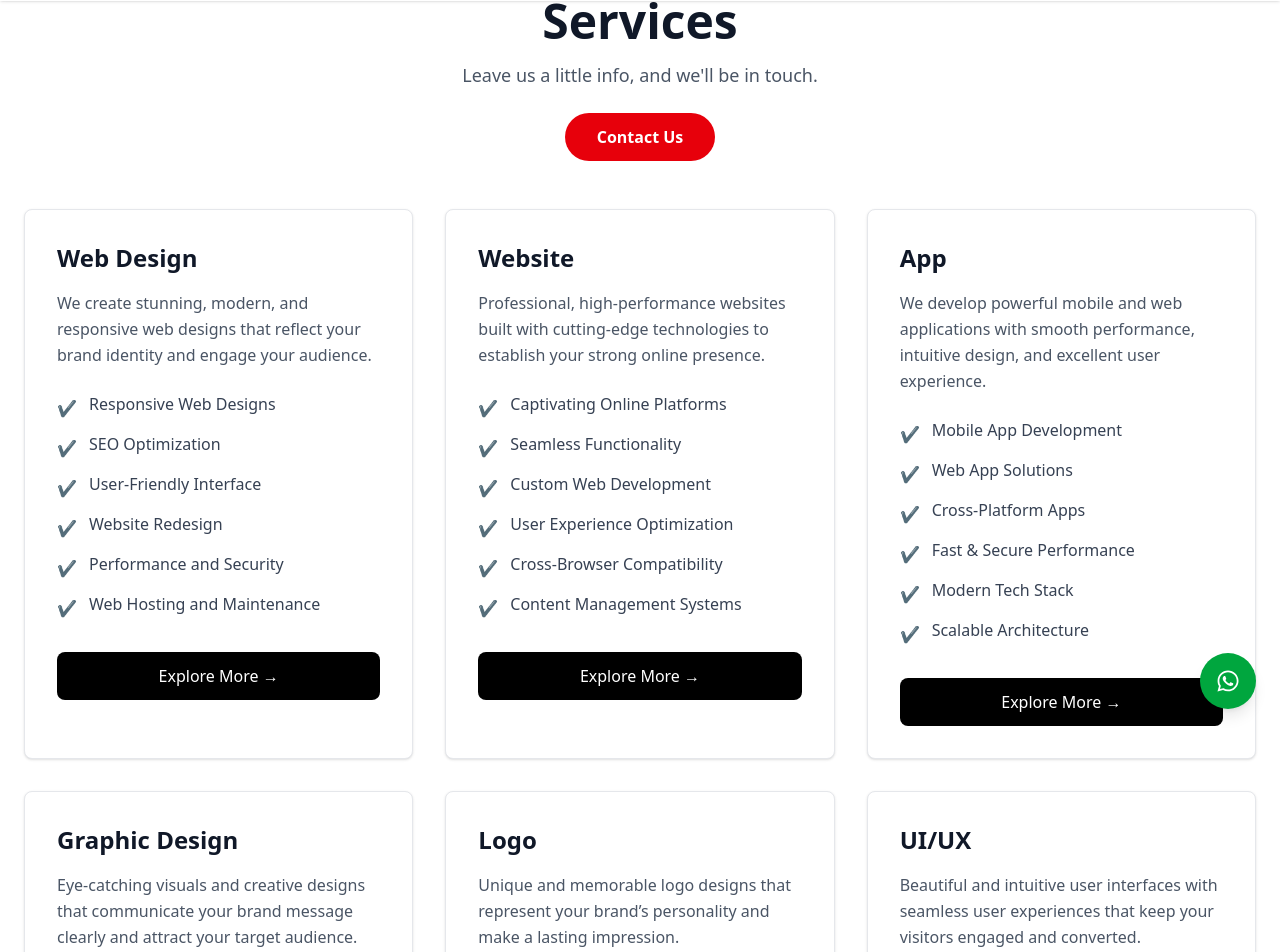
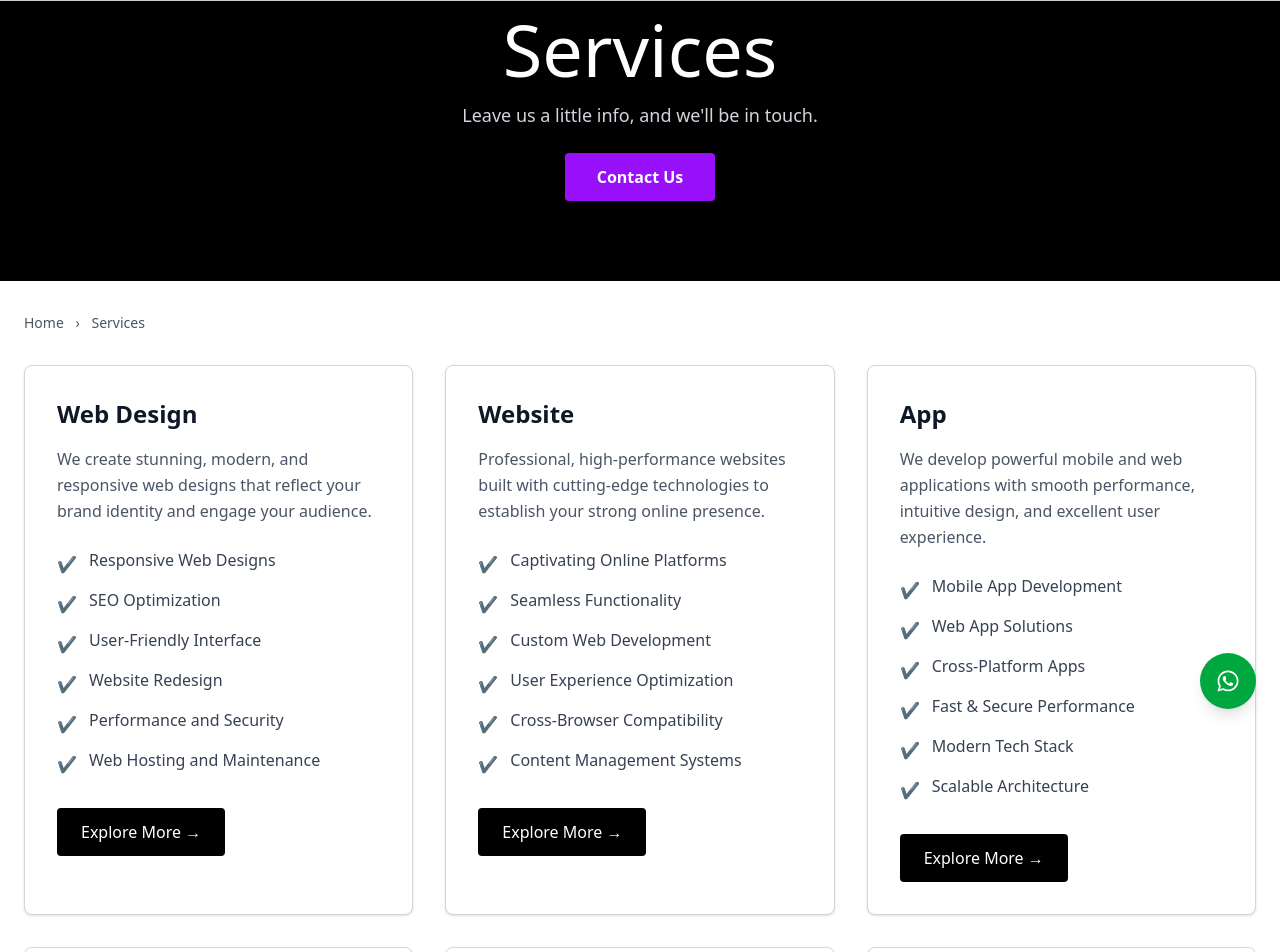
Before and after one commit to Shahab-16/DevXcops, a React (Vite) app in the folder client/: page /services in a window 1280 px wide. Shown: the part 67-1019 px from the top of the page. Built offline with nearby package versions, Linux system fonts and the light colour scheme.

Commit message:
modified UI

```diff
--- a/client/src/pages/Services.jsx
+++ b/client/src/pages/Services.jsx
@@ -1,113 +1,130 @@
-import React from 'react';
-import { useNavigate } from 'react-router-dom'; // ← Only this import added
+"use client"
+
+import { useNavigate } from "react-router-dom"
 
 const Services = () => {
-  const navigate = useNavigate(); // ← This lets us navigate
+  const navigate = useNavigate()
 
   const services = [
     {
       title: "Web Design",
-      path: "webdesign", // ← will go to /services/webdesign
-      description: "We create stunning, modern, and responsive web designs that reflect your brand identity and engage your audience.",
+      path: "webdesign",
+      description:
+        "We create stunning, modern, and responsive web designs that reflect your brand identity and engage your audience.",
       features: [
         "Responsive Web Designs",
         "SEO Optimization",
         "User-Friendly Interface",
         "Website Redesign",
         "Performance and Security",
-        "Web Hosting and Maintenance"
-      ]
+        "Web Hosting and Maintenance",
+      ],
     },
     {
       title: "Website",
       path: "website",
-      description: "Professional, high-performance websites built with cutting-edge technologies to establish your strong online presence.",
+      description:
+        "Professional, high-performance websites built with cutting-edge technologies to establish your strong online presence.",
       features: [
         "Captivating Online Platforms",
         "Seamless Functionality",
         "Custom Web Development",
         "User Experience Optimization",
         "Cross-Browser Compatibility",
-        "Content Management Systems"
-      ]
+        "Content Management Systems",
+      ],
     },
     {
       title: "App",
       path: "app",
-      description: "We develop powerful mobile and web applications with smooth performance, intuitive design, and excellent user experience.",
+      description:
+        "We develop powerful mobile and web applications with smooth performance, intuitive design, and excellent user experience.",
       features: [
         "Mobile App Development",
         "Web App Solutions",
         "Cross-Platform Apps",
         "Fast & Secure Performance",
         "Modern Tech Stack",
-        "Scalable Architecture"
-      ]
+        "Scalable Architecture",
+      ],
     },
     {
       title: "Graphic Design",
       path: "graphic-design",
-      description: "Eye-catching visuals and creative designs that communicate your brand message clearly and attract your target audience.",
+      description:
+        "Eye-catching visuals and creative designs that communicate your brand message clearly and attract your target audience.",
       features: [
         "Eye-catching Visuals",
         "Engaging Social Media Posters",
         "Branding Solutions",
         "Skilled Graphic Designers",
         "Stunning Marketing Materials",
-        "Reflects Brand Identity"
-      ]
+        "Reflects Brand Identity",
+      ],
     },
     {
       title: "Logo",
       path: "logo",
-      description: "Unique and memorable logo designs that represent your brand’s personality and make a lasting impression.",
+      description:
+        "Unique and memorable logo designs that represent your brand's personality and make a lasting impression.",
       features: [
         "Custom Logo Creation",
         "Professional Branding",
         "Multiple Design Concepts",
         "High-Quality Files",
         "Fast Revisions",
-        "Timeless Design"
-      ]
+        "Timeless Design",
+      ],
     },
     {
       title: "UI/UX",
       path: "uiux",
-      description: "Beautiful and intuitive user interfaces with seamless user experiences that keep your visitors engaged and converted.",
+      description:
+        "Beautiful and intuitive user interfaces with seamless user experiences that keep your visitors engaged and converted.",
       features: [
         "User-Centered Design",
         "Wireframing & Prototyping",
         "Interactive Elements",
         "Conversion-Focused Layouts",
         "Mobile-First Approach",
-        "Usability Testing"
-      ]
+        "Usability Testing",
+      ],
     },
     {
       title: "Logo Design",
       path: "logo-design",
-      description: "Professional logo design services tailored to your business vision — clean, creative, and built to stand out.",
+      description:
+        "Professional logo design services tailored to your business vision — clean, creative, and built to stand out.",
       features: [
         "Unique & Creative Concepts",
         "Brand Identity Development",
         "Vector & High-Res Files",
         "Multiple Format Support",
         "Quick Turnaround",
-        "100% Original Designs"
+        "100% Original Designs",
+      ],
+    },
   ]
-    }
-  ];
 
   return (
-    <section className="py-16 bg-white">
+    <>
+      <section className="py-20 bg-black">
         <div className="max-w-7xl mx-auto px-6">
-        {/* Section Header */}
-        <div className="text-center mb-12">
-          <h2 className="text-4xl md:text-5xl font-bold text-gray-900 mb-4">Services</h2>
-          <p className="text-gray-600 text-lg">Leave us a little info, and we'll be in touch.</p>
-          <button className="mt-6 px-8 py-3 bg-red-600 text-white font-semibold rounded-full hover:bg-red-700 transition">
+          <div className="text-center">
+            <h2 className="text-5xl md:text-6xl lg:text-7xl font-medium text-white mb-4">Services</h2>
+            <p className="text-gray-300 text-lg">Leave us a little info, and we'll be in touch.</p>
+            <button className="mt-6 px-8 py-3 bg-purple-600 text-white font-semibold rounded hover:bg-purple-700 transition cursor-pointer">
               Contact Us
             </button>
+          </div>
+        </div>
+      </section>
+
+      <section className="py-8 bg-white">
+        <div className="max-w-7xl mx-auto px-6">
+          {/* Breadcrumb */}
+          <div className="mb-8 text-sm text-gray-600">
+            <span>Home</span> <span className="mx-2">›</span> <span>Services</span>
           </div>
 
           {/* Services Grid */}
@@ -115,12 +132,10 @@ const Services = () => {
             {services.map((service, index) => (
               <div
                 key={index}
-              className="bg-white border border-gray-200 rounded-lg p-8 shadow-sm hover:shadow-xl transition-shadow duration-300"
+                className="bg-white border border-gray-300 rounded-lg p-8 shadow-sm hover:shadow-xl transition-shadow duration-300"
               >
                 <h3 className="text-2xl font-bold text-gray-900 mb-4">{service.title}</h3>
-              <p className="text-gray-600 mb-6 leading-relaxed">
-                {service.description}
-              </p>
+                <p className="text-gray-600 mb-6 leading-relaxed">{service.description}</p>
 
                 <ul className="space-y-3 mb-8">
                   {service.features.map((feature, i) => (
@@ -131,10 +146,9 @@ const Services = () => {
                   ))}
                 </ul>
 
-              {/* This button now navigates! */}
                 <button
                   onClick={() => navigate(`/services/${service.path}`)}
-                className="w-full px-6 py-3 bg-black text-white font-medium rounded-lg hover:bg-gray-900 transition flex items-center justify-center gap-2"
+                  className="px-6 py-3 bg-black text-white font-medium rounded hover:bg-purple-600 transition cursor-pointer flex items-center gap-2"
                 >
                   Explore More →
                 </button>
@@ -143,7 +157,8 @@ const Services = () => {
           </div>
         </div>
       </section>
-  );
-};
+    </>
+  )
+}
 
-export default Services;
+export default Services
```
Lines whose indentation alone changed are shown as unchanged.
